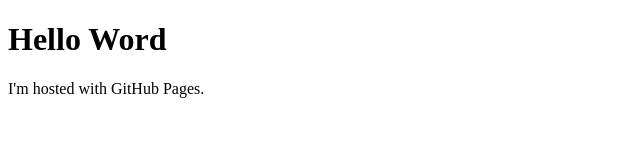
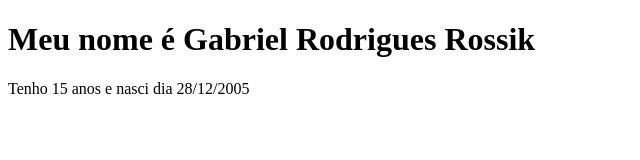
Before and after one commit to r0ssik/r0ssik.github.io, a plain HTML site: page index.html in a window 1280 px wide. Shown: the whole page, without its empty margins (0-640 px from the left). Drawn offline with Linux system fonts and the light colour scheme.

Commit message:
Update index.html

```diff
--- a/index.html
+++ b/index.html
@@ -5,8 +5,8 @@
 
 </head>
 <body>
-<h1>Hello Word</h1>
-<p>I'm hosted with GitHub Pages.</p>
+<h1>Meu nome é Gabriel Rodrigues Rossik</h1>
+<p>Tenho 15 anos e nasci dia 28/12/2005</p>
 
 </body>
 </html>
```
